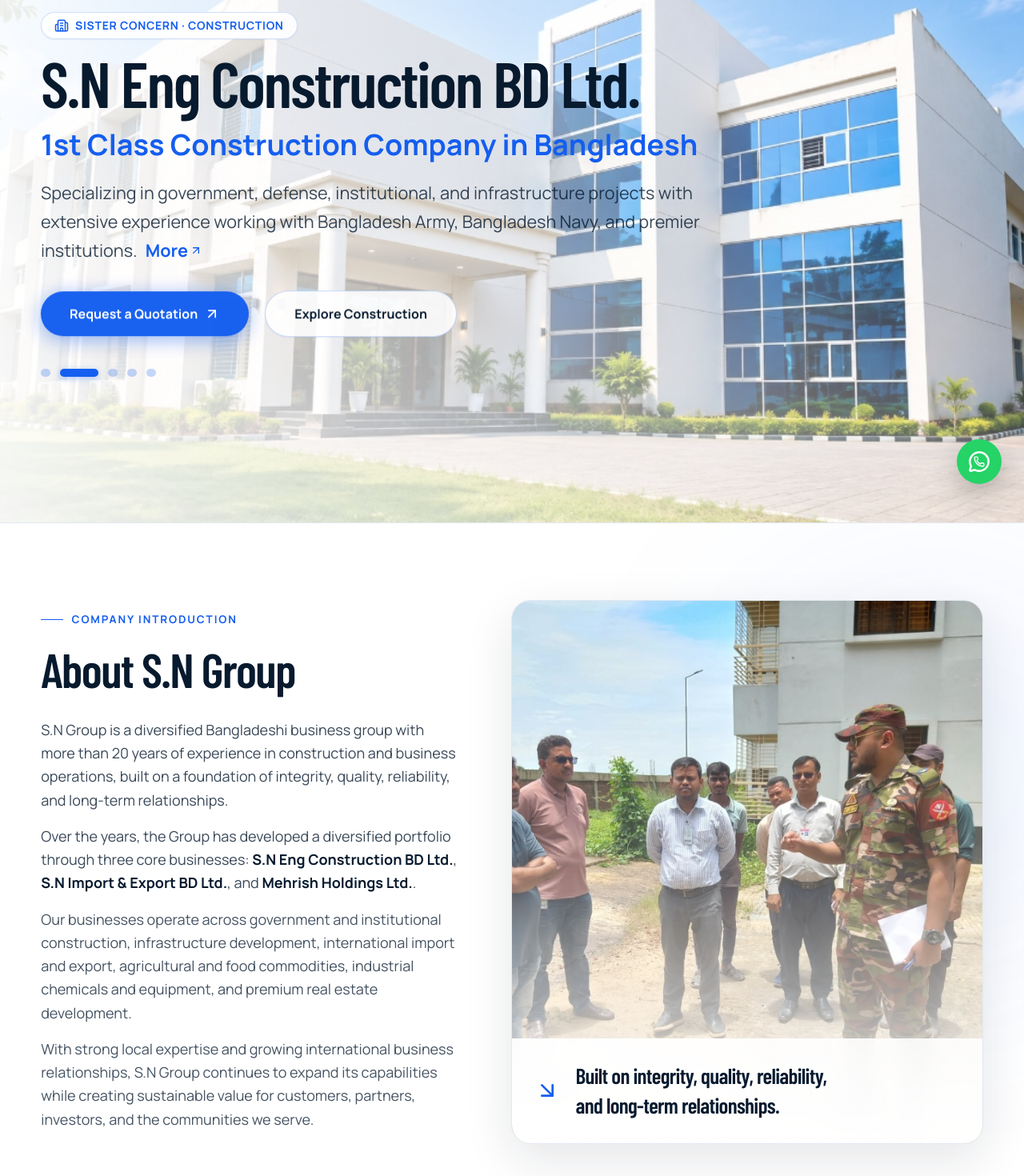
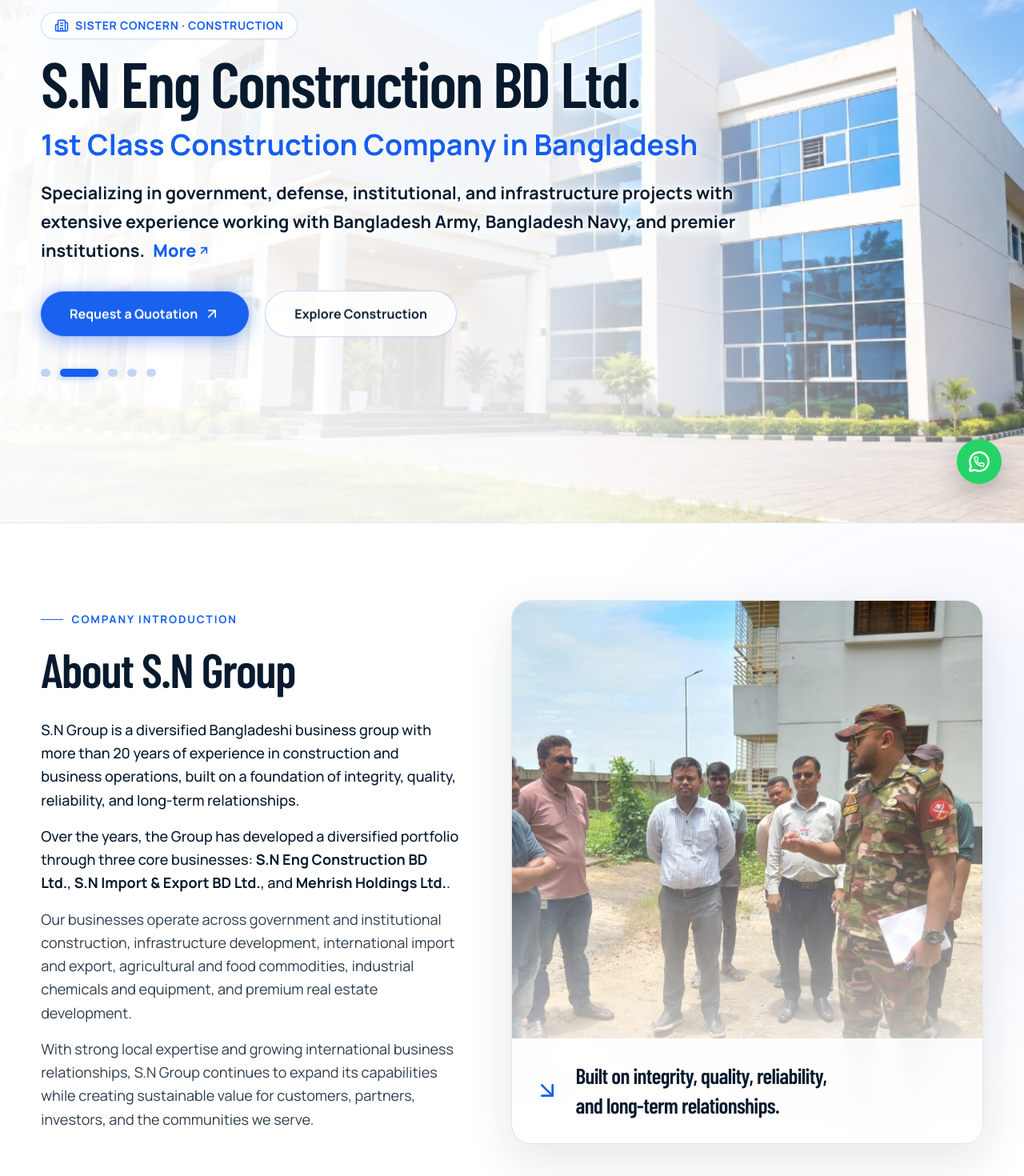
Before and after one commit to MDRUHULAMIN7/SN_Group, a Next.js app: page / in a window 1280 px wide. Shown: the part 167-1637 px from the top of the page at 80% size. Built offline with nearby package versions, Linux system fonts and the light colour scheme.

Commit message:
feat: add hero section, group story, project slider, and marketing pages

```diff
--- a/src/app/(marketing)/about/page.tsx
+++ b/src/app/(marketing)/about/page.tsx
@@ -25,7 +25,7 @@
   description:
     "Learn about S.N Group's 20+ years of excellence across S.N Eng Construction BD Ltd., S.N Import & Export BD Ltd., and Mehrish Holdings Ltd. Read our mission, vision, history, leadership team, and institutional clients.",
   path: "/about",
-  image: "/images/hero-engineers-team-hd.webp",
+  image: "/images/hero-sn-group-brick-wall.jpg",
 });
 
 const contractorProgress = [
@@ -94,8 +94,8 @@
       {/* Breadcrumb Header: Half Height, standard breadcrumb, no description */}
       <PageHero
         breadcrumbs={[{ label: "About Us" }]}
-        image="/images/hero-engineers-team-hd.webp"
-        imageAlt="S.N Group engineering team"
+        image="/images/hero-sn-group-brick-wall.jpg"
+        imageAlt="S.N Group headquarters brick wall identity"
         title="About S.N Group"
       />
 
--- a/src/app/(marketing)/projects/page.tsx
+++ b/src/app/(marketing)/projects/page.tsx
@@ -11,7 +11,7 @@
   title: "Projects",
   description: "Explore S.N Group's documented defense, aviation, institutional, industrial, utility, and infrastructure projects across Bangladesh.",
   path: "/projects",
-  image: "/images/gallery/cadet-college-complex.jpg",
+  image: "/images/hero-sazzad-academic-building-hd.jpg",
 });
 
 export default function ProjectsPage() {
@@ -19,8 +19,8 @@
     <>
       <PageHero
         breadcrumbs={[{ label: "Projects" }]}
-        image="/images/gallery/cadet-college-complex.jpg"
-        imageAlt="S.N Group defense, institutional and civil infrastructure projects across Bangladesh"
+        image="/images/hero-sazzad-academic-building-hd.jpg"
+        imageAlt="Shaheed Lt. Col. Sazzad Academic Building, completed landmark institutional project by S.N Group"
         title="Our Projects"
       />
       <section className="border-t border-slate-200 bg-white text-ink section-space">
--- a/src/components/sections/home/group-story-section.tsx
+++ b/src/components/sections/home/group-story-section.tsx
@@ -28,17 +28,17 @@
               About S.N Group
             </h2>
 
-            <div className="mt-4 sm:mt-6 space-y-4 text-base sm:text-lg leading-relaxed text-ink/80">
+            <div className="mt-4 sm:mt-6 space-y-4 text-base sm:text-lg leading-relaxed text-ink font-medium">
               <p>
                 S.N Group is a diversified Bangladeshi business group with more than 20 years of experience in construction and business operations, built on a foundation of integrity, quality, reliability, and long-term relationships.
               </p>
               <p>
                 Over the years, the Group has developed a diversified portfolio through three core businesses: <span className="font-bold text-ink">S.N Eng Construction BD Ltd.</span>, <span className="font-bold text-ink">S.N Import &amp; Export BD Ltd.</span>, and <span className="font-bold text-ink">Mehrish Holdings Ltd.</span>.
               </p>
-              <p className="text-base sm:text-lg leading-relaxed text-ink/75">
+              <p className="text-base sm:text-lg leading-relaxed text-ink/85 font-normal">
                 Our businesses operate across government and institutional construction, infrastructure development, international import and export, agricultural and food commodities, industrial chemicals and equipment, and premium real estate development.
               </p>
-              <p className="text-base sm:text-lg leading-relaxed text-ink/75">
+              <p className="text-base sm:text-lg leading-relaxed text-ink/85 font-normal">
                 With strong local expertise and growing international business relationships, S.N Group continues to expand its capabilities while creating sustainable value for customers, partners, investors, and the communities we serve.
               </p>
             </div>
--- a/src/components/sections/home/hero-section.tsx
+++ b/src/components/sections/home/hero-section.tsx
@@ -176,7 +176,7 @@
       </div>
 
       {/* Fixed Gradient Overlays over Sliding Images to Ensure Rock-Solid Legibility & Zero White Flashing */}
-      <div aria-hidden="true" className="pointer-events-none absolute inset-0 z-[5] bg-gradient-to-r from-white/96 via-white/88 via-55% to-white/35 sm:from-white/92 sm:via-white/70 sm:via-52% sm:to-white/15 lg:from-white/92 lg:via-white/55 lg:via-48% lg:to-transparent" />
+      <div aria-hidden="true" className="pointer-events-none absolute inset-0 z-[5] bg-gradient-to-r from-white/98 via-white/94 via-50% to-white/40 sm:from-white/97 sm:via-white/88 sm:via-55% sm:to-white/20 lg:from-white/96 lg:via-white/82 lg:via-55% lg:to-transparent" />
       <div aria-hidden="true" className="pointer-events-none absolute inset-0 z-[5] bg-gradient-to-t from-white/60 via-transparent to-white/20 sm:from-white/40" />
 
       {/* Content Container */}
@@ -225,7 +225,7 @@
                     opacity: isActive ? 1 : 0,
                     y: isActive ? 0 : 22,
                   }}
-                  className="display-type text-3xl sm:text-5xl md:text-6xl lg:text-7xl xl:text-[5rem] 2xl:text-[5.5rem] font-extrabold tracking-tight text-ink leading-[1.08] sm:leading-[1] lg:leading-[0.96] will-change-[transform,opacity]"
+                  className="display-type text-3xl sm:text-5xl md:text-6xl lg:text-7xl xl:text-[5rem] 2xl:text-[5.5rem] font-extrabold tracking-tight text-ink leading-[1.08] sm:leading-[1] lg:leading-[0.96] [text-shadow:0_1px_3px_rgba(255,255,255,0.95),0_2px_12px_rgba(255,255,255,0.85)] will-change-[transform,opacity]"
                   initial={false}
                   transition={{
                     duration: 0.7,
@@ -242,7 +242,7 @@
                     opacity: isActive ? 1 : 0,
                     y: isActive ? 0 : 18,
                   }}
-                  className="mt-2 sm:mt-3 lg:mt-4 text-lg sm:text-xl md:text-2xl lg:text-3xl xl:text-[2.25rem] font-bold text-cobalt leading-tight will-change-[transform,opacity]"
+                  className="mt-2 sm:mt-3 lg:mt-4 text-lg sm:text-xl md:text-2xl lg:text-3xl xl:text-[2.25rem] font-bold text-cobalt leading-tight [text-shadow:0_1px_2px_rgba(255,255,255,0.95),0_2px_10px_rgba(255,255,255,0.8)] will-change-[transform,opacity]"
                   initial={false}
                   transition={{
                     duration: 0.7,
@@ -253,13 +253,13 @@
                   {slide.headline}
                 </m.p>
 
-                {/* Description with Staggered Rise */}
+                {/* Description with Staggered Rise - Bold with text shadow and texture */}
                 <m.p
                   animate={{
                     opacity: isActive ? 1 : 0,
                     y: isActive ? 0 : 16,
                   }}
-                  className="mt-2.5 sm:mt-4 lg:mt-5 max-w-2xl sm:max-w-3xl lg:max-w-4xl text-sm sm:text-base md:text-lg lg:text-xl xl:text-[1.35rem] leading-relaxed lg:leading-8 xl:leading-9 text-ink/80 line-clamp-3 sm:line-clamp-none will-change-[transform,opacity]"
+                  className="mt-2.5 sm:mt-4 lg:mt-5 max-w-2xl sm:max-w-3xl lg:max-w-4xl text-sm sm:text-base md:text-lg lg:text-xl xl:text-[1.35rem] font-bold leading-relaxed lg:leading-8 xl:leading-9 text-slate-950 sm:text-ink [text-shadow:0_1px_2px_rgba(255,255,255,1),0_2px_8px_rgba(255,255,255,0.95),0_0_18px_rgba(255,255,255,0.85)] drop-shadow-[0_1px_2px_rgba(255,255,255,0.95)] line-clamp-3 sm:line-clamp-none will-change-[transform,opacity]"
                   initial={false}
                   transition={{
                     duration: 0.7,
@@ -270,13 +270,13 @@
                   {slide.description}{" "}
                   <Link
                     aria-label={`Learn more about ${slide.title}`}
-                    className="inline-flex items-center gap-0.5 font-bold text-cobalt hover:text-blue-700 underline underline-offset-4 decoration-cobalt/40 hover:decoration-cobalt transition-colors ml-1.5"
+                    className="inline-flex items-center gap-0.5 font-extrabold text-cobalt hover:text-blue-700 underline underline-offset-4 decoration-cobalt/60 hover:decoration-cobalt transition-colors ml-1.5 [text-shadow:0_1px_2px_rgba(255,255,255,1)]"
                     href={slide.href}
                     rel={slide.href.startsWith("http") ? "noopener noreferrer" : undefined}
                     target={slide.href.startsWith("http") ? "_blank" : undefined}
                   >
                     More
-                    <ArrowUpRight aria-hidden="true" className="size-3 sm:size-3.5 lg:size-4" />
+                    <ArrowUpRight aria-hidden="true" className="size-3 sm:size-3.5 lg:size-4 stroke-[2.5]" />
                   </Link>
                 </m.p>
 
```
Also changed, not shown: src/components/sections/projects/more-projects-slider.tsx (+1 -29 lines).
